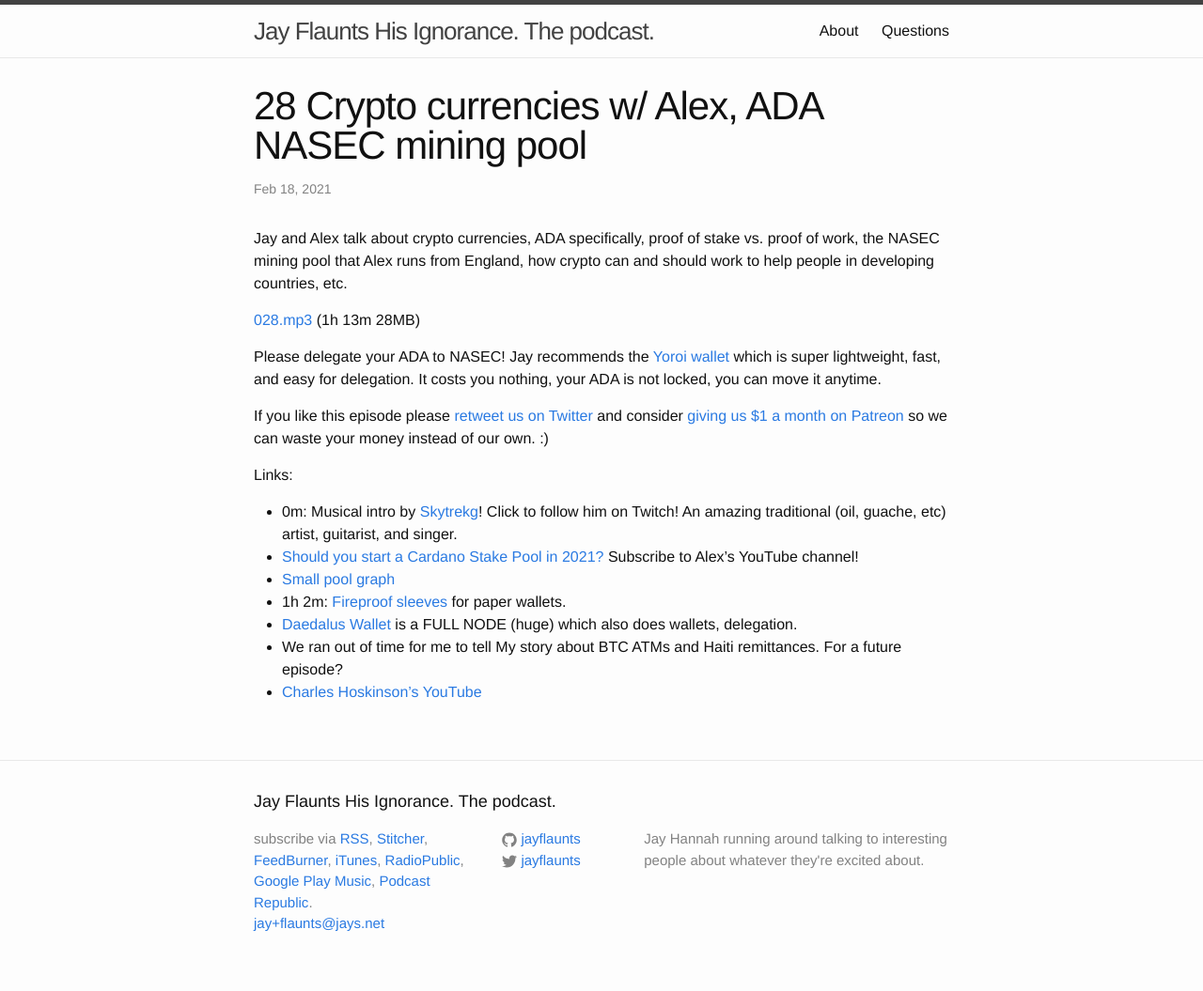
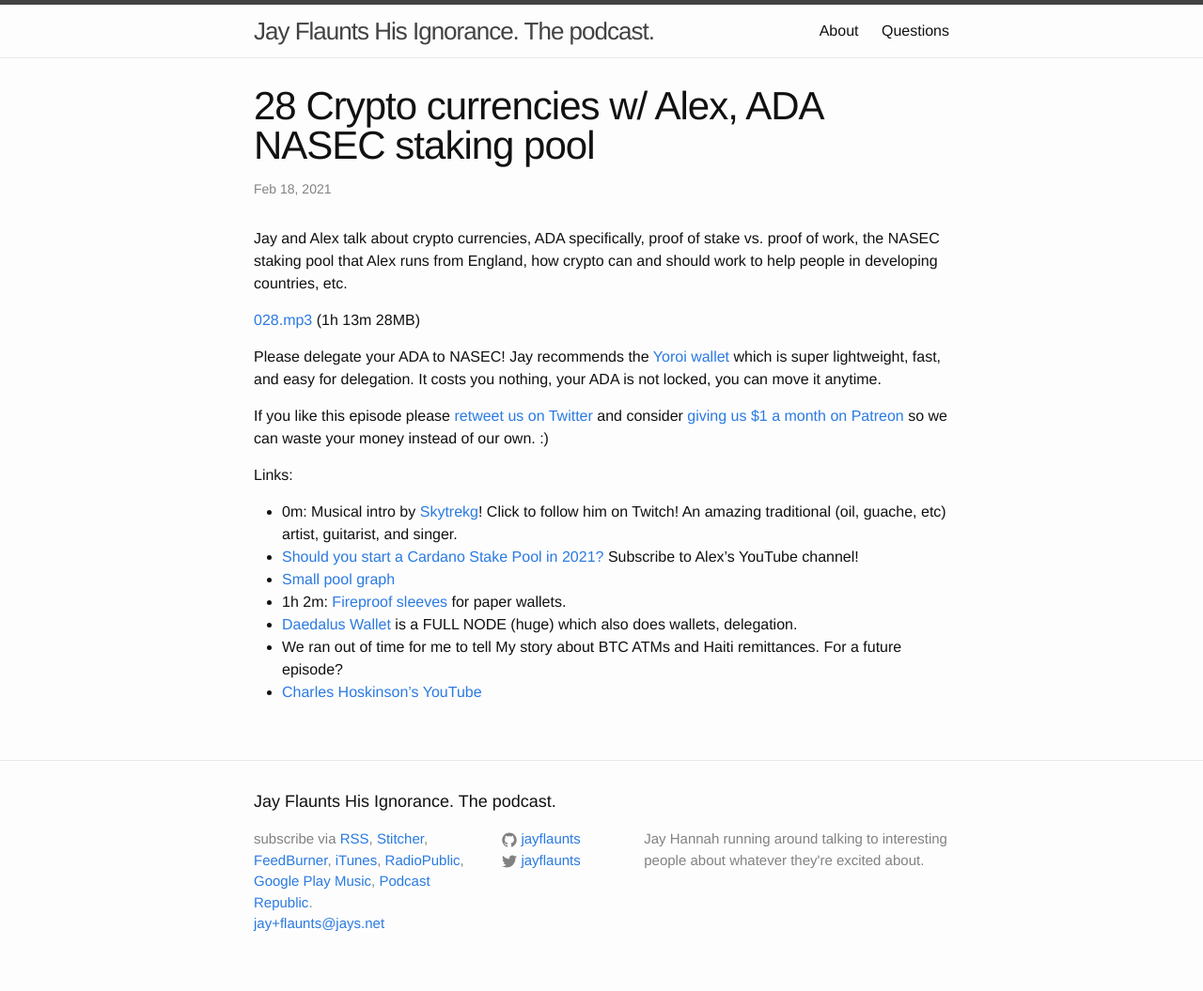
Before and after one commit to jhannah/jayflaunts, a Jekyll site: the page built from _posts/2021-02-18-ada-nasec.md, in a window 1280 px wide. Shown: the whole page at 94% size. Built offline with Jekyll 4.4.1, drawn with Linux system fonts in a browser that asks for light colours.

Commit message:
mining -> staking typos

```diff
--- a/_posts/2021-02-18-ada-nasec.md
+++ b/_posts/2021-02-18-ada-nasec.md
@@ -1,6 +1,6 @@
 ---
 layout: post
-title:  "28 Crypto currencies w/ Alex, ADA NASEC mining pool"
+title:  "28 Crypto currencies w/ Alex, ADA NASEC staking pool"
 date:   2021-02-18 07:20:34
 categories:
 duration: 1:13:04
@@ -9,7 +9,7 @@
 ---
 
 Jay and Alex talk about crypto currencies, ADA specifically, proof of stake vs.
-proof of work, the NASEC mining pool that Alex runs from England, how crypto
+proof of work, the NASEC staking pool that Alex runs from England, how crypto
 can and should work to help people in developing countries, etc.
 
 <a href="{{site.storage_url}}/028.mp3" target="_blank">028.mp3</a> (1h 13m 28MB)
```
